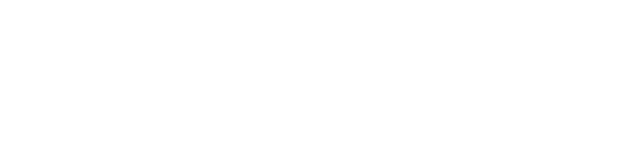
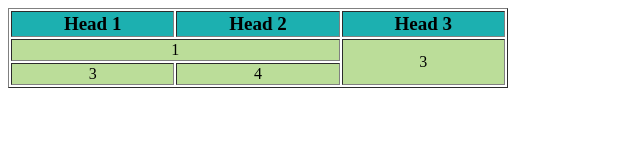
Before and after one commit to SerhiiTkachenko/Games, a plain HTML site: page study/index.html in a window 1280 px wide. Shown: the whole page, without its empty margins (0-640 px from the left). Drawn offline with Linux system fonts and the light colour scheme.

Commit message:
added simple table

```diff
--- a/study/index.html
+++ b/study/index.html
@@ -5,8 +5,32 @@
     <meta name="viewport" content="width=device-width, initial-scale=1.0">
     <meta http-equiv="X-UA-Compatible" content="ie=edge">
     <title>Document</title>
+    <style media="screen">
+        table th {
+            font-size: 19px;
+            background-color: rgb(28, 176, 176);
+        }
+        table td {
+            text-align: center;
+            background-color: rgba(85, 171, 0, 0.4);
+        }
+    </style>
 </head>
 <body>
-
+    <table border="1" width = "500px">
+        <tr>
+            <th>Head 1</th>
+            <th>Head 2</th>
+            <th>Head 3</th>
+        </tr>
+        <tr>
+            <td colspan="2">1</td>
+            <td rowspan="2">3</td>
+        </tr>
+        <tr>
+            <td>3</td>
+            <td>4</td>
+        </tr>
+    </table>
 </body>
 </html>
```
